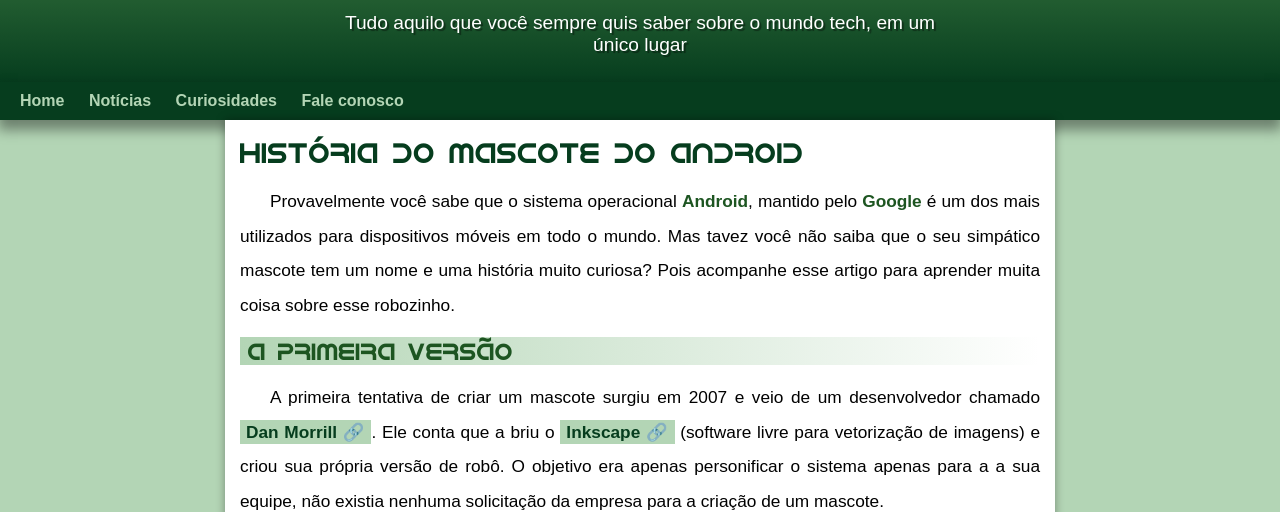
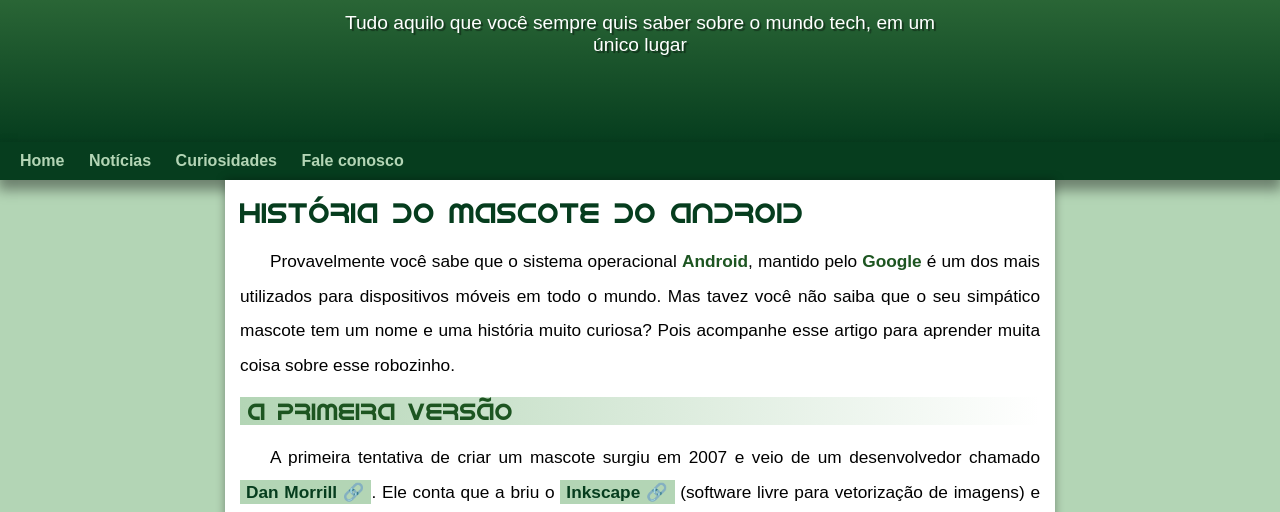
Before and after one commit to Saulbez/HTML-CSS, a plain HTML site: page desafios/desafio10correção/android.html in a window 1280 px wide. Shown: the part 93-605 px from the top of the page. Drawn offline with Linux system fonts and the light colour scheme.

Commit message:
Update style.css

```diff
--- a/desafios/desafio10correção/style/style.css
+++ b/desafios/desafio10correção/style/style.css
@@ -51,7 +51,7 @@ a.externo:after {
 
 header {
     background-image: linear-gradient(to bottom, var(--cor3), var(--cor5));
-    min-height: 140px;
+    min-height: 200px;
     text-align: center;
     padding-top: 35px;
 }
```
